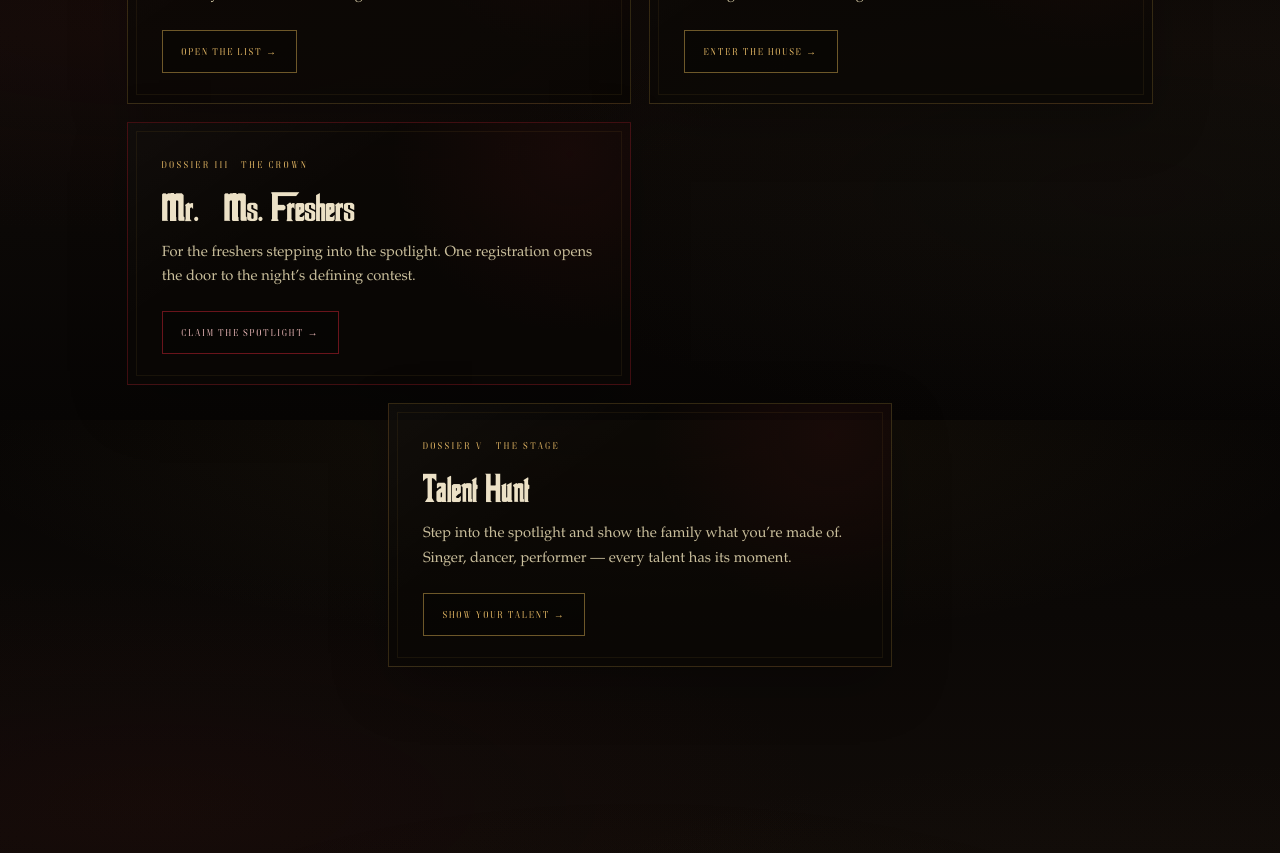
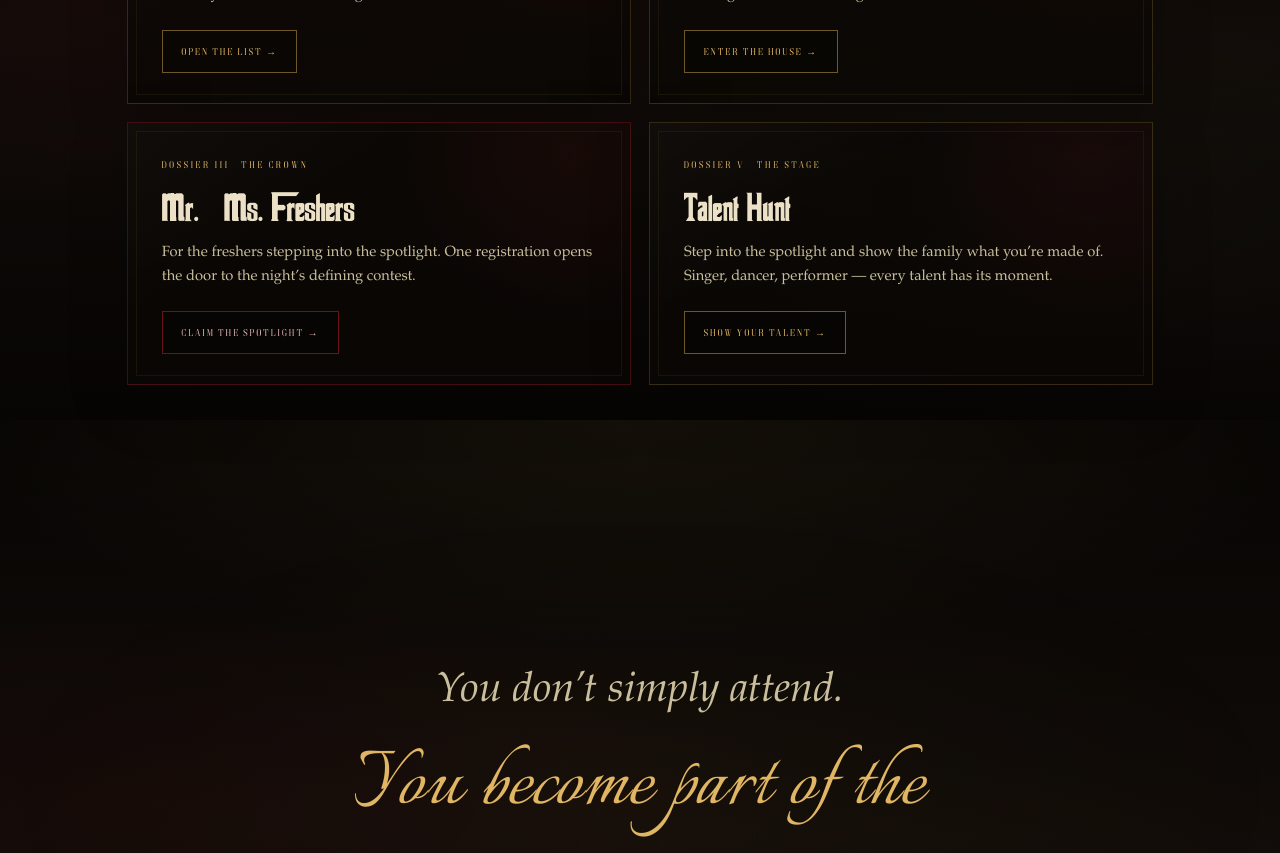
Before and after one commit to 0xSRS/incognito-5.0, a Next.js app: page / in a window 1280 px wide. Shown: the part 5180-6033 px from the top of the page. Built offline with nearby package versions, Linux system fonts and the light colour scheme.

Commit message:
removed treasure hunt form section

```diff
--- a/src/components/RegistrationDossiers.tsx
+++ b/src/components/RegistrationDossiers.tsx
@@ -69,7 +69,7 @@ export default function RegistrationDossiers() {
             </a>
           </article> */}
 
-          <article className="dossier-card center-card reveal">
+          <article className="dossier-card reveal">
             <div className="dossier-kicker">Dossier V · The Stage</div>
             <h3>Talent Hunt</h3>
             <p>Step into the spotlight and show the family what you&rsquo;re made of. Singer, dancer, performer — every talent has its moment.</p>
```
